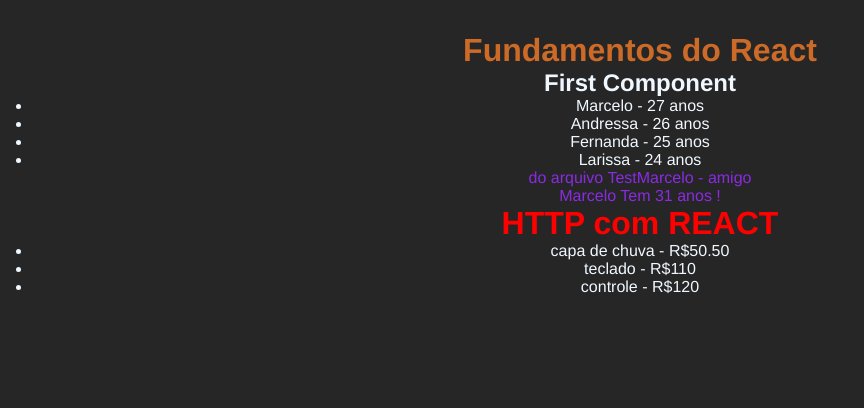
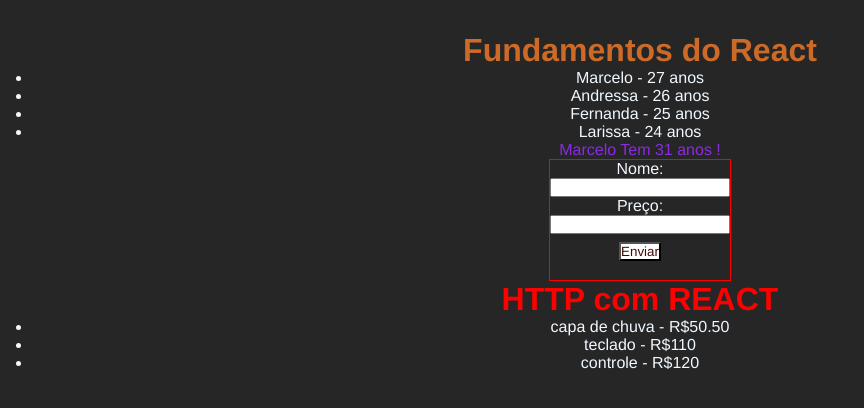
Before and after one commit to Bolivarpr/Estudo-com-React.js, a React (Vite) app in the folder React/estudos react/: page / in a window 1280 px wide. Shown: the top 408 px of the page, without its empty margins (0-864 px from the left). Built offline with nearby package versions, Linux system fonts and the light colour scheme; data requests are answered from the project's data file.

Commit message:
envio de dados com json

```diff
--- a/React/estudos react/data/db.json
+++ b/React/estudos react/data/db.json
@@ -3,20 +3,17 @@
     {
       "name": "capa de chuva",
       "price": "50.50",
-      "id": 5
+      "id": 7
     },
-
     {
       "name": "teclado",
       "price": "110",
       "id": 6
     },
-
     {
       "name": "controle",
       "price": "120",
-      "id": 7
+      "id": 5
     }
-
   ]
 }
--- a/React/estudos react/src/App.jsx
+++ b/React/estudos react/src/App.jsx
@@ -40,7 +40,7 @@
         {/*arquivos em components*/}
         <FirstComponents />
         <TestMarcelo />
-
+        <CarDetaills />
         <h1 style={{color: "red"}}>HTTP com REACT</h1>
 
         <ul>
--- /dev/null
+++ b/React/estudos react/src/CarDetaills.css
@@ -0,0 +1,26 @@
+.add-product{
+    border: solid 1px red;
+    height: 120px;
+    width: 180px;
+}
+
+.card {
+    padding: 2em;
+}
+
+.read-the-docs {
+    color:#888
+}
+
+form {
+    display: flex;
+    flex-direction: column;
+    align-items: center;
+    justify-content: center;
+    gap: 1rem;
+}
+
+form label {
+    display: flex;
+    flex-direction: column;
+}
--- a/React/estudos react/src/TestMarcelo.css
+++ b/React/estudos react/src/TestMarcelo.css
@@ -8,6 +8,7 @@
 }
 
 button{
-    background-color: rgb(104, 104, 84);
-    color: rgb(255, 253, 252);
+    background-color: rgb(255, 255, 255);
+    color: rgb(68, 10, 6);
+    margin: 8px;
 }
--- a/React/estudos react/src/components/CarDetaills.jsx
+++ b/React/estudos react/src/components/CarDetaills.jsx
@@ -1,13 +1,54 @@
-const userName = ({brand, km, color, myfunction}) => {
+import { useState } from "react";
+import "../CarDetaills.css"
+
+const userName = () => {
+
+    const [name, setName] = useState("")
+    const [price, setPrice] = useState("")
+
+/* @param {Event} e - Evento de submissão do formulário.
+ */
+const handleSubmit = async (e) => {
+    e.preventDefault();
+
+     // Garante que o preço seja um número. O valor de `price` é convertido de string para número.
+     const product = {
+        name,                // Nome do produto vindo do estado `name`
+        price: Number(price) // Converte o valor de `price` (string) para número
+    };
+
+     // URL do backend onde os produtos serão enviados via requisição HTTP
+     const url = "http://localhost:3000/products";
+
+        // Realiza uma requisição POST para enviar os dados do produto para o backend
+        const res = await fetch(url, {
+            method: "POST", // Define o método HTTP como POST (criação de recurso)
+            headers: {
+                "Content-Type": "application/json", // Define o tipo de conteúdo da requisição como JSON
+            },
+            // O corpo da requisição contém os dados do produto em formato JSON
+            body: JSON.stringify(product),
+        });
+
+        // Exibe os dados do produto enviados no console para depuração
+        console.log("Produto enviado:", product);
+    }
+
     return (
         <div>
-            <h4>detalhe do carro: </h4>
-            <ul>
-                <li>Marca: {brand}</li>
-                <li>Kilometragem:  {km}</li>
-                <li>cor:  {color}</li>
-            </ul>
-
+            <form onSubmit={handleSubmit}>
+                <div className="add-product">
+                    <label>
+                        <span>Nome:</span>
+                            <input type="text" value={name} onChange={(e) => setName(e.target.value)}/>
+                    </label>
+                    <label>
+                        <span>Preço:</span>
+                            <input type="text" value={price} onChange={(e) => setPrice(e.target.value)}/>
+                    </label>
+                    <button>Enviar</button>
+                </div>
+            </form>
         </div>
         );
     };
--- a/React/estudos react/src/components/FirstComponents.jsx
+++ b/React/estudos react/src/components/FirstComponents.jsx
@@ -3,9 +3,6 @@
 import { useState } from "react";
 
 const FirstComponents = () => {
-
-    {/*useState*/}
-    const[otherData, setOtherData] = useState('Marcelo');
 
     {/*renderização de lista*/}
     const[users, setUsers] = useState([
@@ -15,14 +12,8 @@
         {id: 4, name: 'Larissa', age: 24},
     ]);
 
-    {/*renderização condicional*/}
-    const x = true;
-
-const name = 'Marcelo';
-
     return (
         <div>
-            <h2>First Component</h2>
             <div>
 
                 {/*propriedade key*/}
--- a/React/estudos react/src/components/TestMarcelo.jsx
+++ b/React/estudos react/src/components/TestMarcelo.jsx
@@ -12,21 +12,6 @@
         job: 'programadora',
     };
 
-    const handClick = () => {
-        alert('como é amigo')
-    };
-
-    {/*faz uma verificação se é uma coisa ou outra*/}
-    const time = (x) => {
-        if(x) {
-            return <p>está muito quente! </p>;
-        } else {
-            return <p>Hoje está frio! </p>;}
-    }
-
-    {/*useState*/}
-    const [somaNum, setsomaNum] = useState('Internacional');
-
     {/*lista renderizada */}
     const[users, setUsers] = useState([
         {id: 1, name: 'Marcelo', age: 27},
@@ -36,11 +21,8 @@
 
     ]);
 
-    const n = 12;
     return(
         <div>
-
-            <p>do arquivo TestMarcelo - amigo</p>
             <p>{Name} Tem {30 + 1} anos !</p>
 
         </div>
--- a/React/estudos react/src/index.css
+++ b/React/estudos react/src/index.css
@@ -18,15 +18,3 @@
 p{
   color: #28c1cc;
 }
-
-.red-title{
-  font-size: 50px;
-  color: red;
-  background-color: #000;
-}
-
-.title {
-  font-size: 50px;
-  color: rgb(187, 110, 110);
-  background-color: #1b1919;
-}
```
